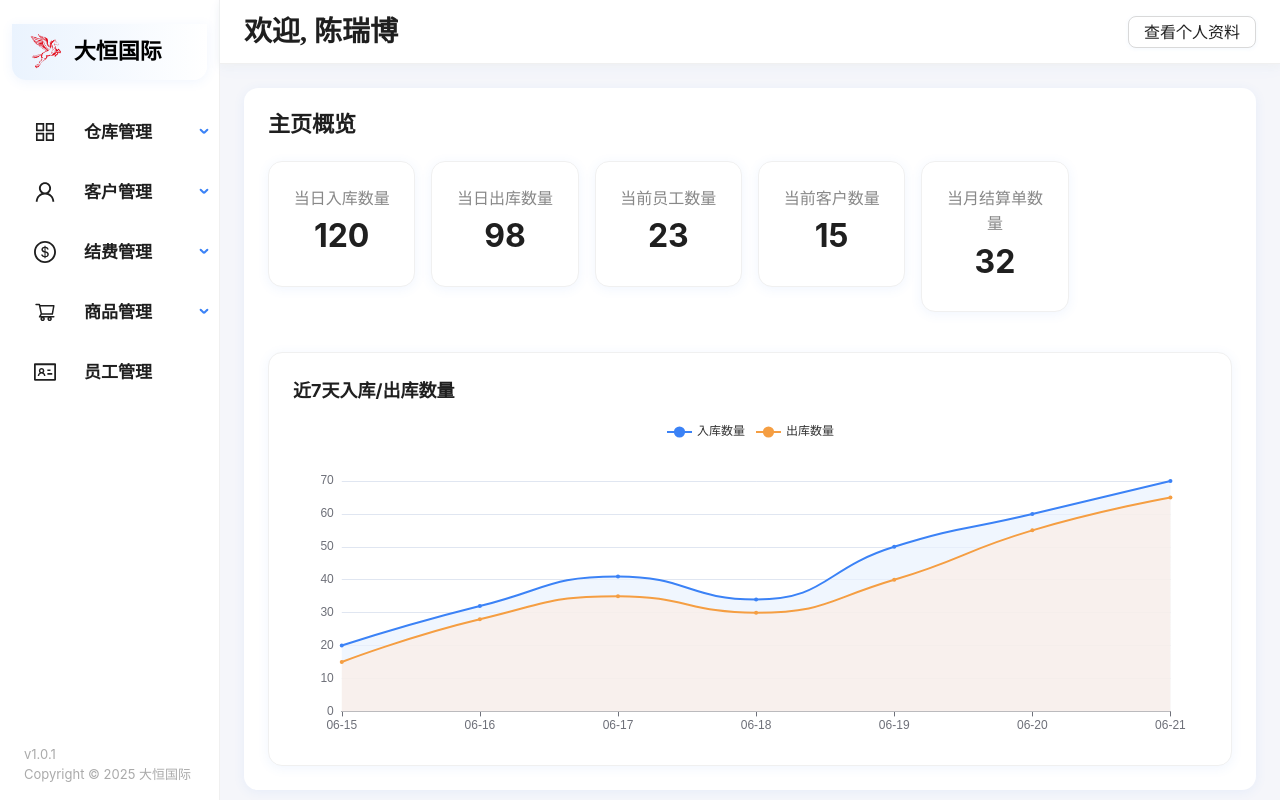
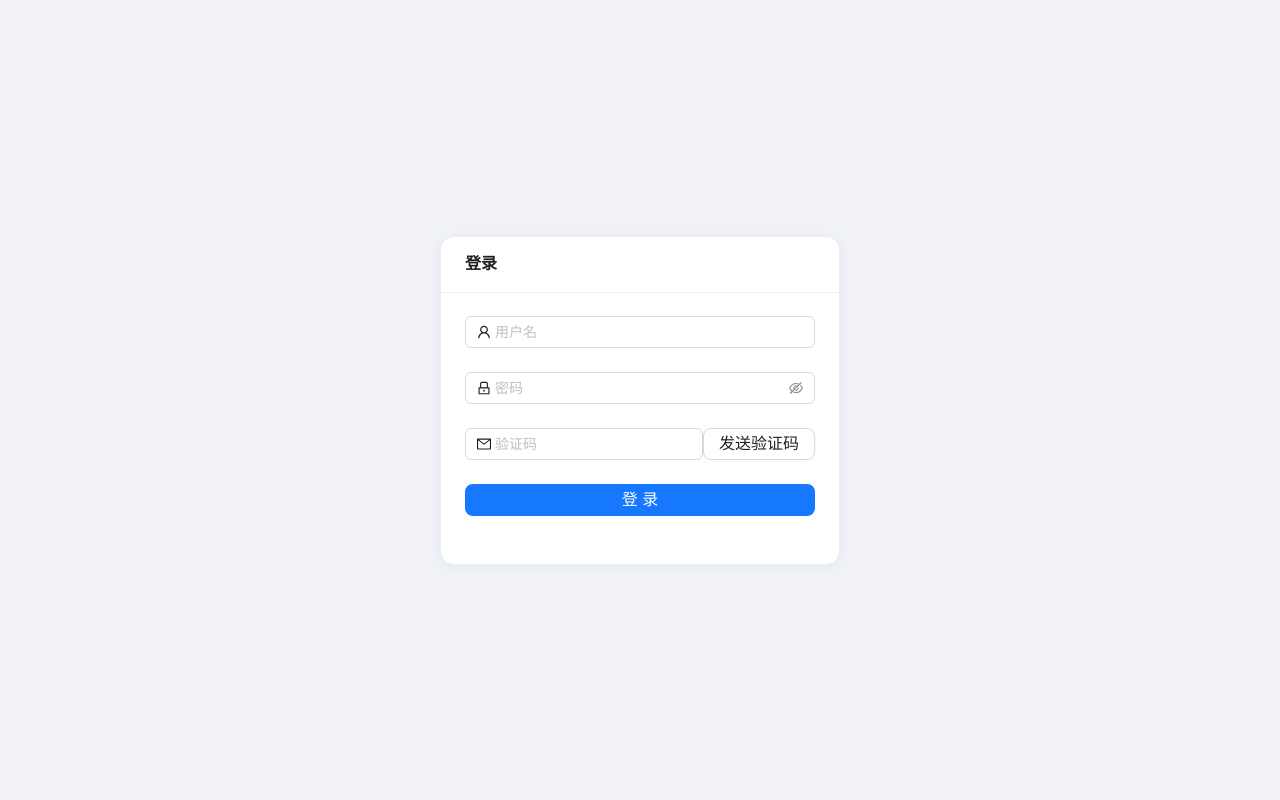
Before and after one commit to JinfengPang/DH-Frontend, a React (Vite) app: page /login in a window 1280 px wide. Before the commit this address led to /. Built offline with nearby package versions, Linux system fonts and the light colour scheme.

Commit message:
feat: login

```diff
--- a/src/App.jsx
+++ b/src/App.jsx
@@ -1,6 +1,8 @@
 import React from 'react';
 import { BrowserRouter, Routes, Route, Navigate } from 'react-router-dom';
 import MainLayout from './components/Layout';
+import Login from './pages/Login';
+import PrivateRoute from './components/PrivateRoute';
 import Dashboard from './pages/Dashboard';
 import WarehouseArea from './pages/warehouse/Area';
 import WarehouseZone from './pages/warehouse/Zone';
@@ -27,8 +29,11 @@ function App() {
   return (
     <BrowserRouter>
       <Routes>
+        <Route path="/login" element={<Login />} />
+        <Route path="/" element={<PrivateRoute />}>
           <Route path="/" element={<MainLayout />}>
-          <Route index element={<Dashboard />} />
+            <Route index element={<Navigate to="/dashboard" replace />} />
+            <Route path="dashboard" element={<Dashboard />} />
             <Route path="warehouse/area" element={<WarehouseArea />} />
             <Route path="warehouse/zone" element={<WarehouseZone />} />
             <Route path="warehouse/slot" element={<WarehouseSlot />} />
@@ -44,7 +49,8 @@ function App() {
             <Route path="product/transfer" element={<ProductTransfer />} />
             <Route path="employee" element={<Employee />} />
             <Route path="profile" element={<Profile />} />
-          <Route path="*" element={<Navigate to="/" replace />} />
+            <Route path="*" element={<Navigate to="/dashboard" replace />} />
+          </Route>
         </Route>
       </Routes>
     </BrowserRouter>
--- /dev/null
+++ b/src/components/PrivateRoute.jsx
@@ -0,0 +1,10 @@
+import React from 'react';
+import { Navigate, Outlet } from 'react-router-dom';
+
+const PrivateRoute = () => {
+  const isAuthenticated = localStorage.getItem('isAuthenticated') === 'true';
+
+  return isAuthenticated ? <Outlet /> : <Navigate to="/login" replace />;
+};
+
+export default PrivateRoute;
--- /dev/null
+++ b/src/pages/Login.jsx
@@ -0,0 +1,75 @@
+import React, { useState, useEffect } from 'react';
+import { useNavigate } from 'react-router-dom';
+import { Card, Form, Input, Button, message } from 'antd';
+import { UserOutlined, LockOutlined, MailOutlined } from '@ant-design/icons';
+
+function Login() {
+  const [form] = Form.useForm();
+  const navigate = useNavigate();
+  const [loading, setLoading] = useState(false);
+  const [countdown, setCountdown] = useState(0);
+
+  useEffect(() => {
+    let timer;
+    if (countdown > 0) {
+      timer = setTimeout(() => setCountdown(countdown - 1), 1000);
+    }
+    return () => clearTimeout(timer);
+  }, [countdown]);
+
+  const handleSendCode = () => {
+    form.validateFields(['username']).then(() => {
+        message.success('验证码已发送');
+        setCountdown(180);
+    }).catch(() => {
+        message.error('请输入用户名');
+    })
+  };
+
+  const onFinish = (values) => {
+    setLoading(true);
+    // Mock authentication
+    setTimeout(() => {
+      if (values.username === 'test' && values.password === '1234' && values.code === '1234') {
+        message.success('登录成功');
+        localStorage.setItem('isAuthenticated', 'true');
+        navigate('/dashboard');
+      } else {
+        message.error('用户名,密码或验证码错误');
+      }
+      setLoading(false);
+    }, 1000);
+  };
+
+  return (
+    <div style={{ display: 'flex', justifyContent: 'center', alignItems: 'center', height: '100vh', background: '#f0f2f5' }}>
+      <Card title="登录" style={{ width: 400 }}>
+        <Form form={form} onFinish={onFinish}>
+          <Form.Item name="username" rules={[{ required: true, message: '请输入用户名!' }]}>
+            <Input prefix={<UserOutlined />} placeholder="用户名" />
+          </Form.Item>
+          <Form.Item name="password" rules={[{ required: true, message: '请输入密码!' }]}>
+            <Input.Password prefix={<LockOutlined />} placeholder="密码" autoComplete="new-password" />
+          </Form.Item>
+          <Form.Item>
+            <div style={{ display: 'flex', justifyContent: 'space-between' }}>
+                <Form.Item name="code" noStyle rules={[{ required: true, message: '请输入验证码!' }]}>
+                    <Input prefix={<MailOutlined />} placeholder="验证码" style={{ width: 'calc(100% - 110px)' }}/>
+                </Form.Item>
+                <Button onClick={handleSendCode} disabled={countdown > 0}>
+                    {countdown > 0 ? `${countdown}s` : '发送验证码'}
+                </Button>
+            </div>
+          </Form.Item>
+          <Form.Item>
+            <Button type="primary" htmlType="submit" loading={loading} style={{ width: '100%' }}>
+              登录
+            </Button>
+          </Form.Item>
+        </Form>
+      </Card>
+    </div>
+  );
+}
+
+export default Login;
--- a/src/pages/Profile.jsx
+++ b/src/pages/Profile.jsx
@@ -1,5 +1,6 @@
 import React, { useState } from 'react';
 import { Card, Button, Input, Modal, Form, message } from 'antd';
+import { useNavigate } from 'react-router-dom';
 
 const userInfo = {
   name: '张三',
@@ -15,6 +16,7 @@ function Profile() {
   const [form] = Form.useForm();
   const [info, setInfo] = useState(userInfo);
   const [formError, setFormError] = useState({});
+  const navigate = useNavigate();
 
   const handleEdit = (type) => {
     setEditType(type);
@@ -66,6 +68,12 @@ function Profile() {
     return '';
   };
 
+  const handleLogout = () => {
+    localStorage.removeItem('isAuthenticated');
+    message.success('已退出登录');
+    navigate('/login');
+  };
+
   return (
     <div style={{ maxWidth: 480, margin: '0' }}>
       <Card bordered style={{ borderRadius: 12, marginBottom: 32, width: 520 }}>
@@ -97,7 +105,7 @@ function Profile() {
         <div style={{ fontSize: 18, fontWeight: 700, marginBottom: 16 }}>账号安全</div>
         <div style={{ display: 'flex', gap: 16 }}>
           <Button type="primary" onClick={() => handleEdit('password')}>修改密码</Button>
-          <Button danger style={{ marginLeft: 8 }} onClick={() => { message.success('已退出登录'); }}>退出登录</Button>
+          <Button danger style={{ marginLeft: 8 }} onClick={handleLogout}>退出登录</Button>
         </div>
       </Card>
       <Modal
```
Lines whose indentation alone changed are shown as unchanged.
